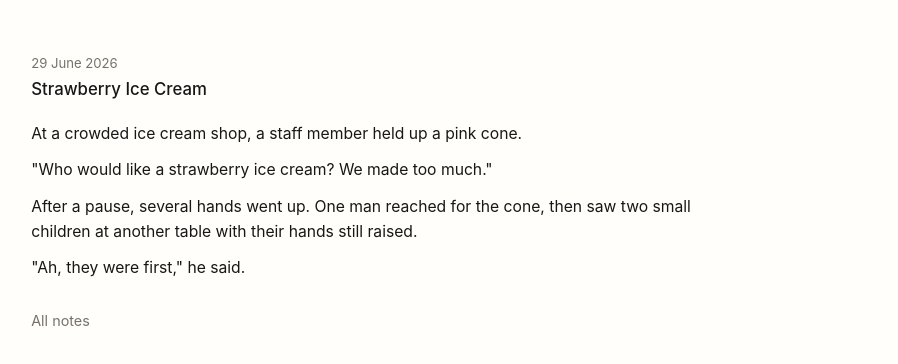
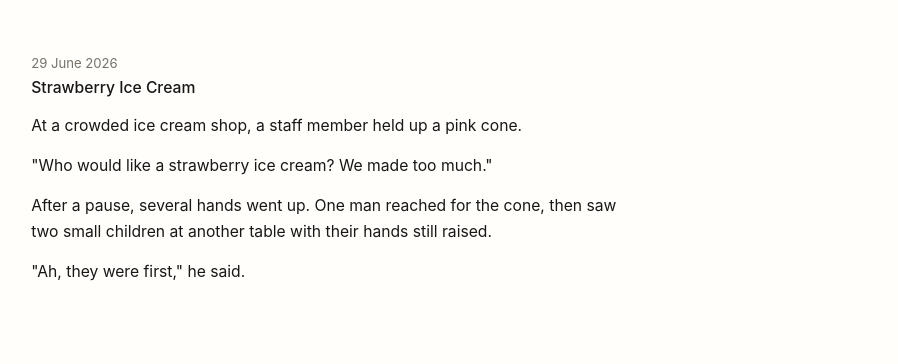
Before and after one commit to cugel2/cugel2.github.io, a plain HTML site: page notes/2026-06-29-strawberry-ice-cream/index.html in a window 1280 px wide. Shown: the part 106-470 px from the top of the page, without its empty margins (190-1088 px from the left). Drawn offline with Linux system fonts and the light colour scheme.

Commit message:
Refine notes layout

```diff
--- a/notes/2026-06-29-strawberry-ice-cream/index.html
+++ b/notes/2026-06-29-strawberry-ice-cream/index.html
@@ -48,8 +48,6 @@
         <p>After a pause, several hands went up. One man reached for the cone, then saw two small children at another table with their hands still raised.</p>
         <p>&quot;Ah, they were first,&quot; he said.</p>
       </div>
-
-      <p class="note-back"><a href="/notes/">All notes</a></p>
     </article>
   </main>
 </body>
--- a/style.css
+++ b/style.css
@@ -328,16 +328,16 @@ a {
 
 .notes-page,
 .note-page {
-  max-width: 66ch;
+  max-width: 60ch;
 }
 
 .notes-list {
   display: grid;
-  gap: 2rem;
+  gap: 1.15rem;
 }
 
 .note-list-item {
-  padding-bottom: 2rem;
+  padding-bottom: 1.15rem;
   border-bottom: 1px solid var(--line);
 }
 
@@ -349,9 +349,10 @@ a {
 .note-kicker,
 .related-notes time {
   display: block;
-  margin: 0 0 0.5rem;
+  margin: 0 0 0.35rem;
   color: var(--muted);
   font-size: 0.82rem;
+  line-height: 1.35;
 }
 
 .note-list-item h2,
@@ -360,26 +361,38 @@ a {
 .related-notes h2 {
   margin: 0;
   color: var(--ink);
-  font-size: 1.05rem;
+  font-size: 0.98rem;
   font-weight: 500;
   letter-spacing: 0;
 }
 
 .note-list-item h2 a,
-.note-back a,
 .related-notes a {
   transition: color 160ms ease;
 }
 
 .note-list-item h2 a:hover,
-.note-back a:hover,
 .related-notes a:hover {
   color: var(--accent);
 }
 
-.note-list-item p,
+.note-list-item p {
+  margin: 0.45rem 0 0;
+  color: var(--muted);
+  font-size: 0.92rem;
+  line-height: 1.55;
+}
+
+.note-header {
+  margin-bottom: 1rem;
+}
+
+.note-header h1 {
+  max-width: 42ch;
+}
+
 .note-prose p {
-  margin: 0.7rem 0 0;
+  margin: 0 0 0.95rem;
   color: var(--ink);
   font-size: 0.98rem;
   line-height: 1.6;
@@ -389,8 +402,8 @@ a {
   color: var(--accent);
 }
 
-.note-prose p:first-child {
-  margin-top: 1.4rem;
+.note-prose p:last-child {
+  margin-bottom: 0;
 }
 
 .related-photos,
@@ -440,12 +453,6 @@ a {
 
 .related-notes time {
   margin: 0;
-}
-
-.note-back {
-  margin: 2rem 0 0;
-  color: var(--muted);
-  font-size: 0.9rem;
 }
 
 .photo-page {
```
Also changed, not shown: scripts/build-site.mjs (+5 -6 lines).
